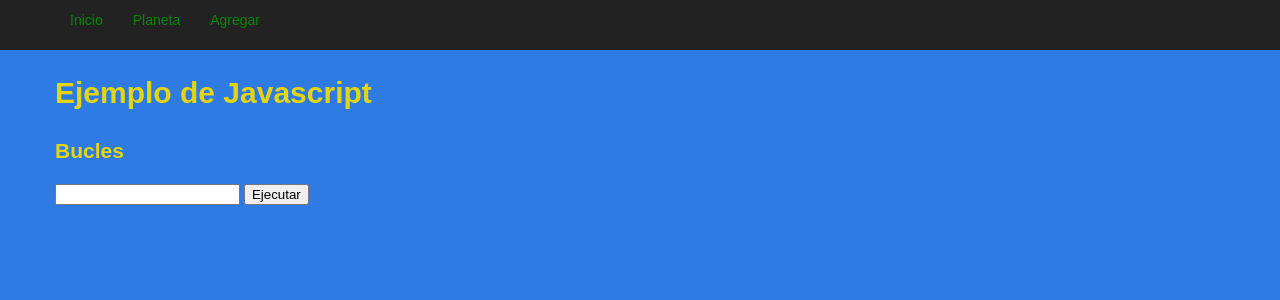
After one commit to OmarCaste/Citio02, a PHP site: page /ejercicio.php in a window 1280 px wide. The commit adds this page. Shown: the top 300 px of the page. Run offline with PHP 8.4, Linux system fonts and the light colour scheme.

```diff
--- /dev/null
+++ b/CSS/style copy.css
@@ -0,0 +1,79 @@
+body{
+    font-family: Arial, Helvetica, sans-serif;
+    font-size: 14px;
+    line-height: 1.50;
+    color: #e6d40f;
+    background-color: #2e7ce3;
+    margin: 0;
+}
+
+h1{
+    font-size: 30px;
+    font-weight: bold;
+}
+
+.navbar{
+    position: relative;
+    min-height: 50px;
+    background-color: #222;
+    margin-bottom: 20px;
+    top: 0;
+}
+
+.container{
+    padding-right: 15px;
+    padding-left: 15px;
+    margin-left: auto;
+    margin-right: auto;
+    width: 1170px;
+}
+
+.nav{
+    padding-left: 0;
+    margin-bottom: 0;
+    list-style: none;
+
+}
+
+.navbar-nav{
+    float: left;
+    margin: 0;
+    margin: 7px 15xp;
+}
+
+.nav > li{
+    position: relative;
+    display: block;
+    float: left;
+}
+
+.nav > li > a{
+ padding-top: 10px;
+ padding-bottom: 10px;
+
+ padding: 10px 15px;
+
+ line-height: 20px;
+ position: relative;
+ display: block;
+ color: #098709;
+
+ text-decoration: none;
+ background-color: transparent;
+}
+
+.nav > li > a:hover,
+.nav > li > a:focus{
+    color: crimson;
+}
+
+.table{
+    border-collapse: collapse;
+    padding: 10x;
+    width: 50%;
+}
+
+.table td, .table th{
+    border: 1px solid #ddd;
+
+}
--- a/Header.php
+++ b/Header.php
@@ -3,7 +3,7 @@
     <head>
         <title>Segunda aplicacion</title>
         <meta name="description" content="Este es un sitio para probar stilos css"  />
-        <link rel="stylesheet " href="CSS/style.css" type="text/css" />
+        <link rel="stylesheet " href="CSS/style copy.css" type="text/css" />
     </head>
     <body>
         <div class="navbar">
--- /dev/null
+++ b/ejercicio.php
@@ -0,0 +1,17 @@
+<?php include("header.php")?>
+<script src="scrips/otro-script.js"></script>
+<div class="container">
+    <h1>Ejemplo de Javascript</h1>
+    <h2>Bucles</h2>
+
+    <input type = "number" id="valor"></input>
+
+    <button onclick= ejecutar()> Ejecutar </button>
+
+
+
+    <div id="elementos"></div>
+
+
+</div>
+<?php include("footer.php")?>
--- a/index.php
+++ b/index.php
@@ -57,6 +57,5 @@
                     }
                  ?>
                 </tbody>
-            </table>
                 </table>
 <?php include("Footer.php")?>
--- /dev/null
+++ b/scrips/otro-script.js
@@ -0,0 +1,8 @@
+function ejecutar(){
+  var valor = document.getElementById("valor").value;
+  var div_elementos = document.getElementById("elementos");
+
+  for(let i=1; i<=valor; i++){
+    div_elementos.innerHTML += "<p>"+ i + "<p>";
+  }
+}
```
Also changed, not shown: ejemplo.php (+24 -0 lines), scrips/ejemplo.js (+35 -1 lines).
